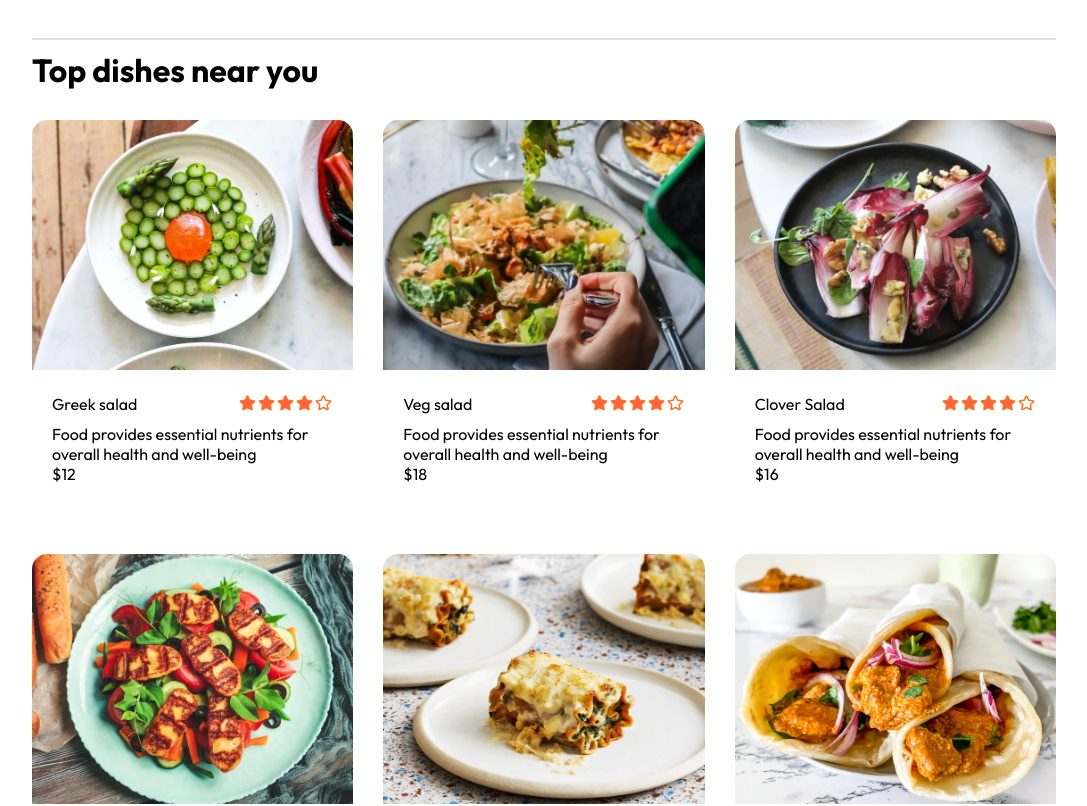
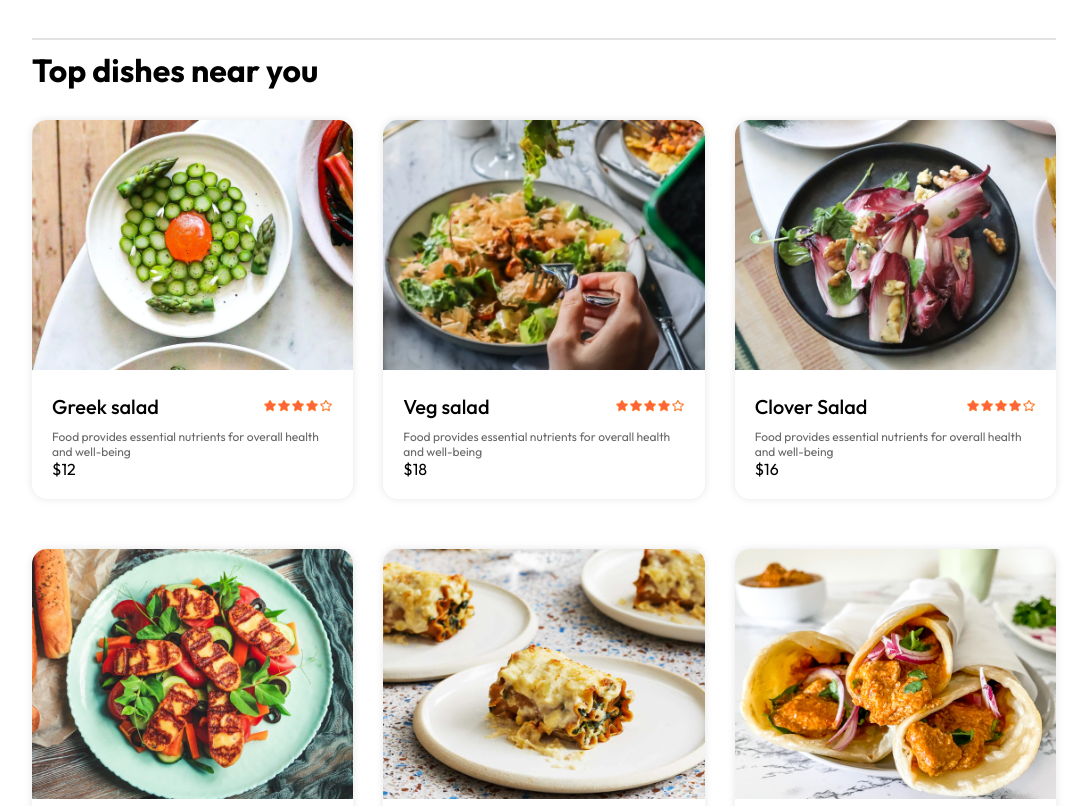
Before and after one commit to Kanishka2301/NiggsFood, a React (Vite) app: page / in a window 1280 px wide. Shown: the part 880-1686 px from the top of the page, without its empty margins (96-1183 px from the left). Built offline with nearby package versions, Linux system fonts and the light colour scheme.

Commit message:
initial commit

```diff
--- a/src/components/FoodItem/FoodItem.css
+++ b/src/components/FoodItem/FoodItem.css
@@ -1,8 +1,8 @@
-.food-items {
+.food-item {
   width: 100%;
   margin: auto;
   border-radius: 15px;
-  box-shadow: 0px 0px 10px #00000015;
+  box-shadow: 0px 0px 8px rgba(0, 0, 0, 0.1);
   transition: 0.3s;
   animation: fadeIn 1s;
 }
@@ -21,3 +21,17 @@
   align-items: center;
   margin-bottom: 10px;
 }
+
+.food-item-name-rating p {
+  font-size: 20px;
+  font-weight: 500;
+}
+
+.food-item-name-rating img {
+  width: 70px;
+}
+
+.food-item-desc {
+  color: #676767;
+  font-size: 12px;
+}
```
